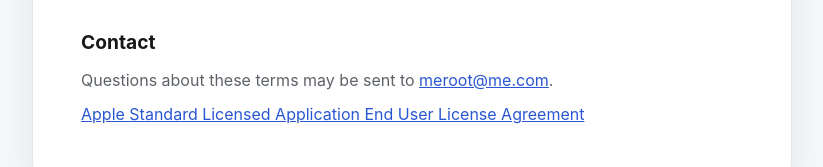
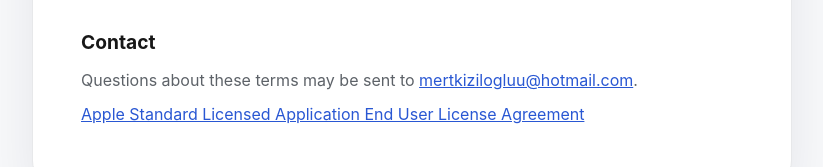
Before and after one commit to mertkiziloglu/WorkoutLog-privacy, a plain HTML site: page terms/index.html in a window 1280 px wide. Shown: the part 1125-1292 px from the top of the page, without its empty margins (228-1051 px from the left). Drawn offline with Linux system fonts and the light colour scheme.

Commit message:
Update terms contact email

```diff
--- a/terms/index.html
+++ b/terms/index.html
@@ -42,7 +42,7 @@
       <p>WorkoutLog provides organizational fitness tools and is not medical advice. Consult an appropriate professional before starting or changing an exercise program, particularly if you have a medical condition.</p>
 
       <h2>Contact</h2>
-      <p>Questions about these terms may be sent to <a href="mailto:meroot@me.com">meroot@me.com</a>.</p>
+      <p>Questions about these terms may be sent to <a href="mailto:mertkizilogluu@hotmail.com">mertkizilogluu@hotmail.com</a>.</p>
 
       <p><a href="https://www.apple.com/legal/internet-services/itunes/dev/stdeula/">Apple Standard Licensed Application End User License Agreement</a></p>
     </main>
```
